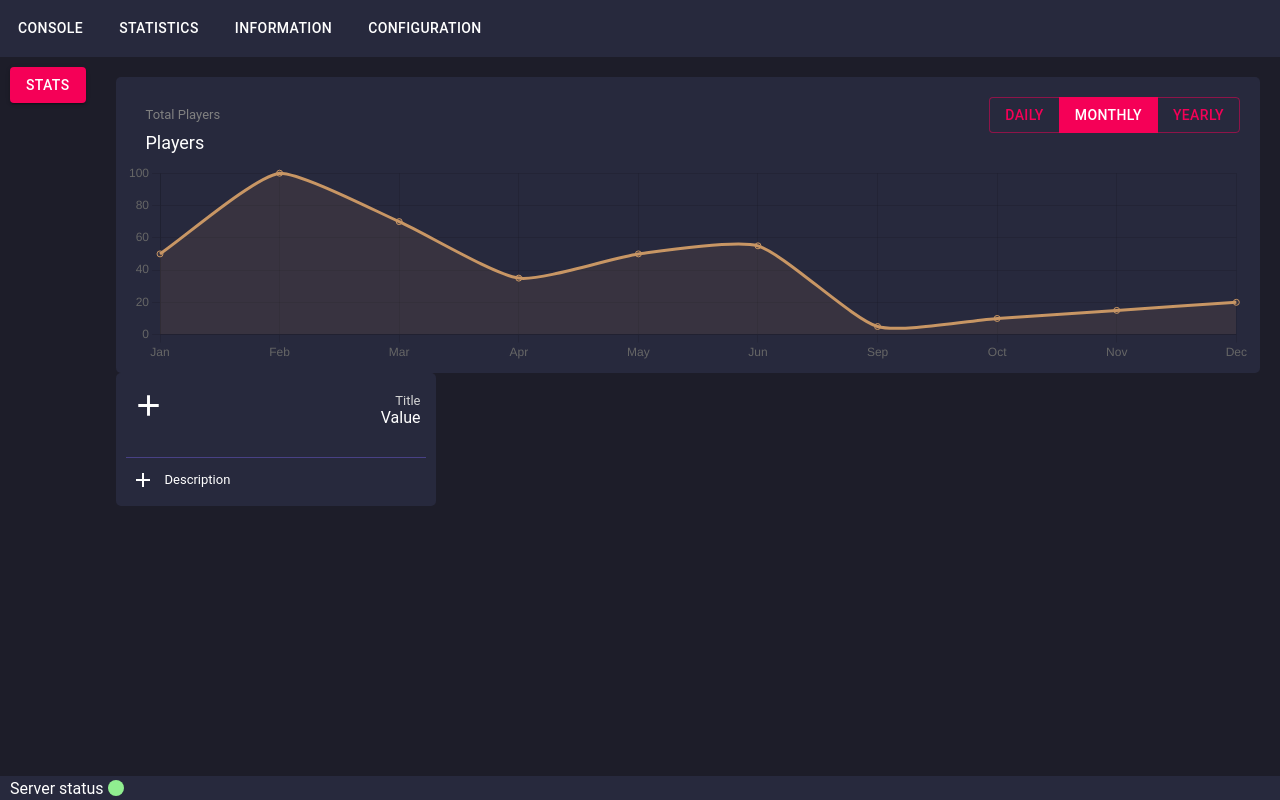
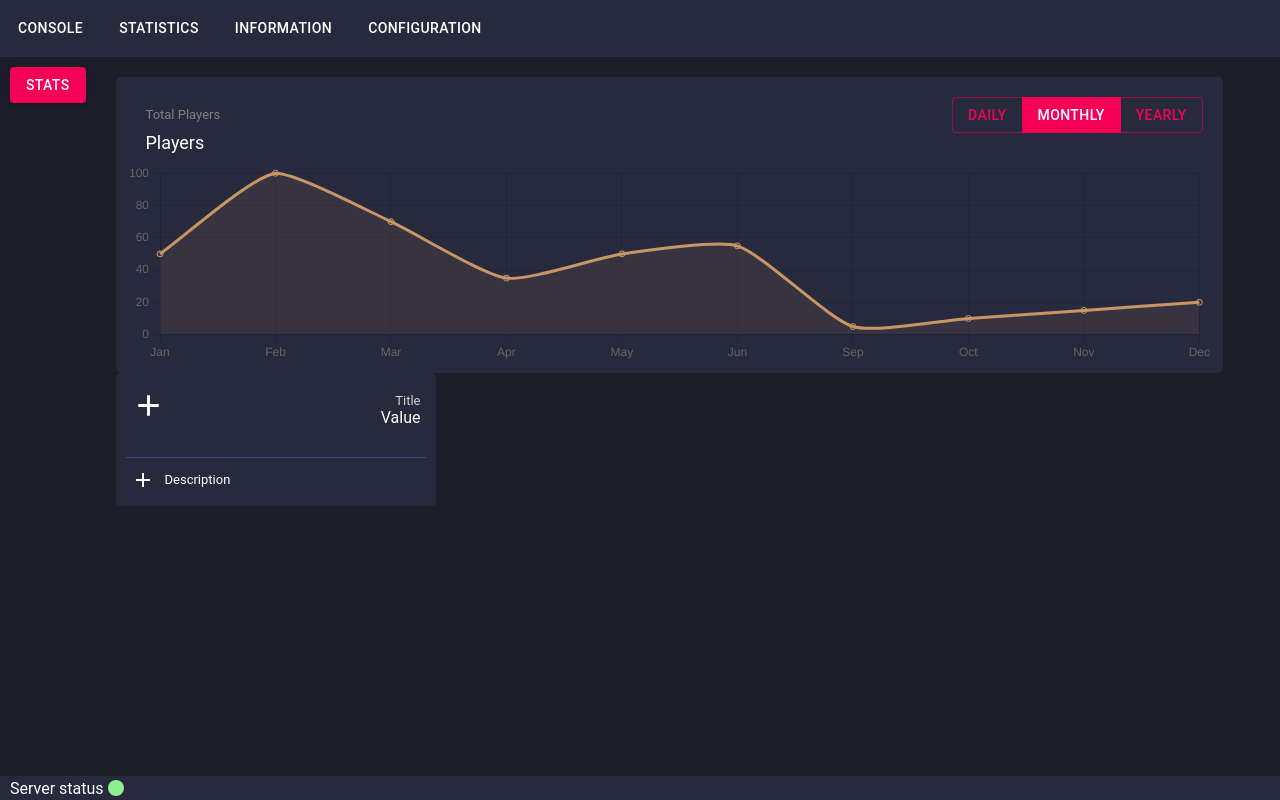
Before and after one commit to michalzard/Solaris, a React (Create React App) app: page /stats in a window 1280 px wide. Built offline with nearby package versions, Linux system fonts and the light colour scheme; no server answers.

Commit message:
min width

```diff
--- a/src/components/Statistics/PerformanceChart.scss
+++ b/src/components/Statistics/PerformanceChart.scss
@@ -6,6 +6,7 @@
   padding:10px;
   border-radius: 5px;
   max-height: 400px;
+  max-width: 95%;
   .graph{
     max-height: 400px;
   }
```
